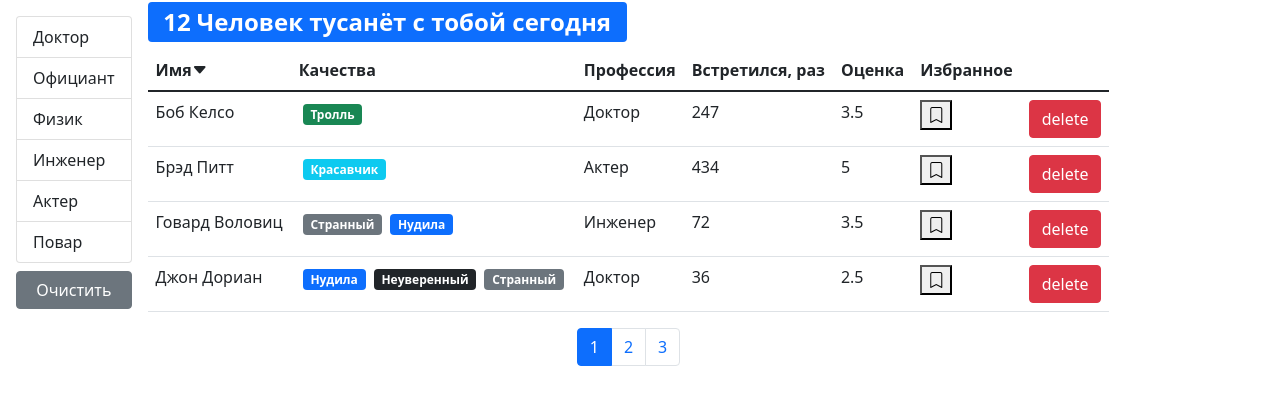
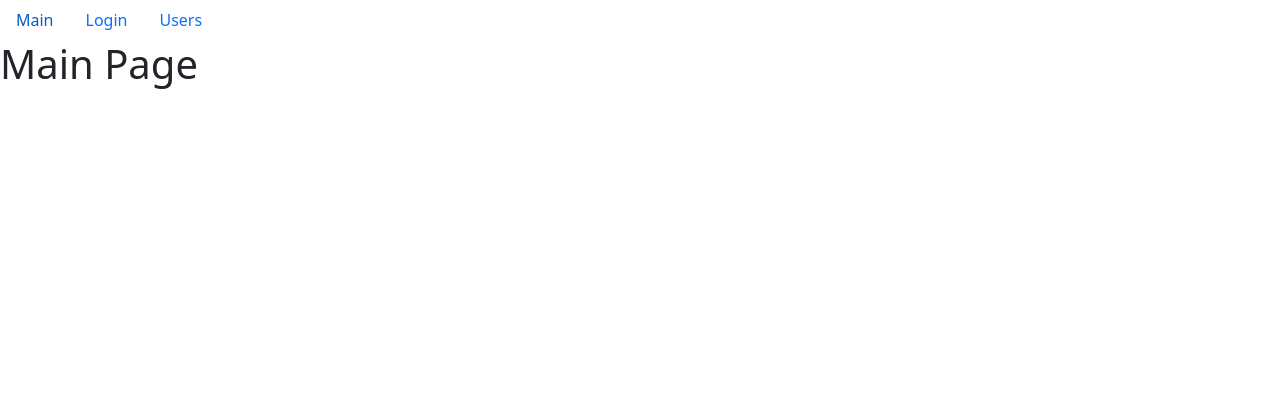
Before and after one commit to SergeyMaxx/fast-company_react, a React (Create React App) app: page / in a window 1280 px wide. Shown: the top 404 px of the page. Built offline with nearby package versions, Linux system fonts and the light colour scheme.

Commit message:
7. Маршрутизация

```diff
--- a/package.json
+++ b/package.json
@@ -11,6 +11,7 @@
     "prop-types": "^15.8.1",
     "react": "^18.2.0",
     "react-dom": "^18.2.0",
+    "react-router-dom": "^5.3.0",
     "react-scripts": "5.0.1",
     "web-vitals": "^2.1.4"
   },
--- a/src/app/App.js
+++ b/src/app/App.js
@@ -1,6 +1,22 @@
 import React from 'react'
-import Users from './components/users'
+import {Redirect, Route, Switch} from 'react-router-dom'
+import NavBar from './components/navBar'
+import Main from './layouts/main'
+import Login from './layouts/login'
+import Users from './layouts/users'
 
-const App = () => <Users/>
+const App = () => {
+  return (
+    <div>
+      <NavBar/>
+      <Switch>
+        <Route path="/users/:userId?" component={Users}/>
+        <Route path="/login" component={Login}/>
+        <Route path="/" ecxact component={Main}/>
+        <Redirect to="/"/>
+      </Switch>
+    </div>
+  )
+}
 
 export default App
--- a/src/app/api/fake.api/user.api.js
+++ b/src/app/api/fake.api/user.api.js
@@ -120,8 +120,15 @@ const users = [
   }
 ]
 
+const getById = id => new Promise(res => {
+  setTimeout(() => res(users.find(u => u._id === id)), 1000)
+})
+
 const fetchAll = () => new Promise(res => {
   setTimeout(() => res(users), 1000)
 })
 
-export default fetchAll
+export default {
+  getById,
+  fetchAll
+}
--- /dev/null
+++ b/src/app/components/navBar.jsx
@@ -0,0 +1,26 @@
+import React from 'react'
+import {Link} from 'react-router-dom'
+
+const NavBar = () => {
+  return (
+    <ul className="nav">
+      <li className="nav-item">
+        <Link className="nav-link" to="/">
+          Main
+        </Link>
+      </li>
+      <li className="nav-item">
+        <Link className="nav-link" to="/login">
+          Login
+        </Link>
+      </li>
+      <li className="nav-item">
+        <Link className="nav-link" to="/users">
+          Users
+        </Link>
+      </li>
+    </ul>
+  )
+}
+
+export default NavBar
--- a/src/app/components/tableBody.jsx
+++ b/src/app/components/tableBody.jsx
@@ -1,15 +1,19 @@
 import React from 'react'
 import PropTypes from 'prop-types'
 import _ from 'lodash'
+import {Link} from 'react-router-dom'
 
 const TableBody = ({data, columns}) => {
   const renderContent = (item, column) => {
-    if (columns[column].component) {
-      const component = columns[column].component
+    const component = columns[column].component
+    if (component) {
       if (typeof component === 'function') {
         return component(item)
       }
       return component
+    }
+    if (columns[column].path === 'name') {
+      return <Link to={`/users/${item._id}`}>{_.get(item, columns[column].path)}</Link>
     }
     return _.get(item, columns[column].path)
   }
--- /dev/null
+++ b/src/app/components/userPage.jsx
@@ -0,0 +1,40 @@
+import React, {useEffect, useState} from 'react'
+import api from '../api'
+import {useHistory} from 'react-router-dom'
+import PropTypes from 'prop-types'
+import QualitiesList from './qualitiesList'
+
+const UserPage = ({id}) => {
+  const [userById, setUserById] = useState(null)
+  const history = useHistory()
+
+  useEffect(() => {
+    api.users.getById(id).then(data => setUserById(data))
+  }, [id])
+
+  return (
+    userById
+      ?
+      <div className="mx-4">
+        <h1>{userById.name}</h1>
+        <h2>
+          Профессия: {userById.profession.name}
+        </h2>
+        <QualitiesList qualities={userById.qualities}/>
+        <div>
+          completedMeetings: {userById.completedMeetings}
+        </div>
+        <h2>Rate: {userById.rate}</h2>
+        <button onClick={() => history.push('/users')}>
+          Все пользователи
+        </button>
+      </div>
+      : <div>Loading...</div>
+  )
+}
+
+UserPage.propTypes = {
+  id: PropTypes.string.isRequired
+}
+
+export default UserPage
--- a/src/app/components/users.jsx
+++ b/src/app/components/usersList.jsx
@@ -7,7 +7,7 @@ import SearchStatus from './searchStatus'
 import UsersTable from './usersTable'
 import _ from 'lodash'
 
-const Users = () => {
+const UsersList = () => {
   const [users, setUsers] = useState(null)
   const [currentPage, setCurrentPage] = useState(1)
   const [professions, setProfessions] = useState(null)
@@ -16,7 +16,7 @@ const Users = () => {
   const pageSize = 4
 
   useEffect(() => {
-    api.users().then(data => setUsers(data))
+    api.users.fetchAll().then(data => setUsers(data))
   }, [])
 
   useEffect(() => {
@@ -90,4 +90,4 @@ const Users = () => {
   return 'Loading...'
 }
 
-export default Users
+export default UsersList
--- /dev/null
+++ b/src/app/layouts/login.jsx
@@ -0,0 +1,11 @@
+import React from 'react'
+
+const Login = () => {
+  return (
+    <h1>
+      Login
+    </h1>
+  )
+}
+
+export default Login
--- /dev/null
+++ b/src/app/layouts/main.jsx
@@ -0,0 +1,11 @@
+import React from 'react'
+
+const Main = () => {
+  return (
+    <h1>
+      Main Page
+    </h1>
+  )
+}
+
+export default Main
--- /dev/null
+++ b/src/app/layouts/users.jsx
@@ -0,0 +1,16 @@
+import React from 'react'
+import {useParams} from 'react-router-dom'
+import UserPage from '../components/userPage'
+import UsersList from '../components/usersList'
+
+const Users = () => {
+  const {userId} = useParams()
+
+  return (
+    <>
+      {userId ? <UserPage id={userId}/> : <UsersList/>}
+    </>
+  )
+}
+
+export default Users
--- a/src/index.js
+++ b/src/index.js
@@ -2,12 +2,15 @@ import React from 'react'
 import ReactDOM from 'react-dom/client'
 import './index.css'
 import reportWebVitals from './reportWebVitals'
-import "bootstrap/dist/css/bootstrap.css"
+import 'bootstrap/dist/css/bootstrap.css'
 import App from './app/App'
+import {BrowserRouter} from 'react-router-dom'
 
 ReactDOM.createRoot(document.getElementById('root'))
   .render(
-    <App/>
+    <BrowserRouter>
+      <App/>
+    </BrowserRouter>
   )
 
 reportWebVitals()
```
Also changed, not shown: 1 other file (tests, documents, lock files or other folders).
